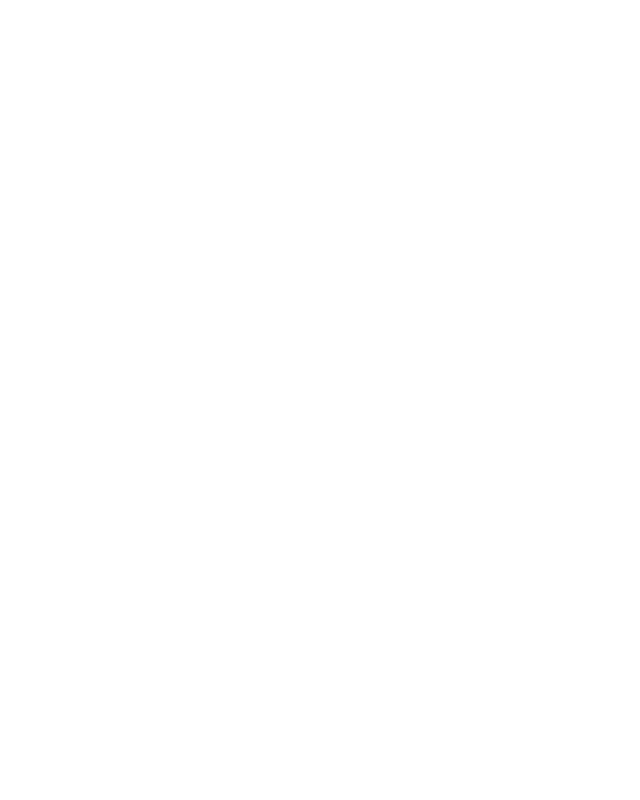
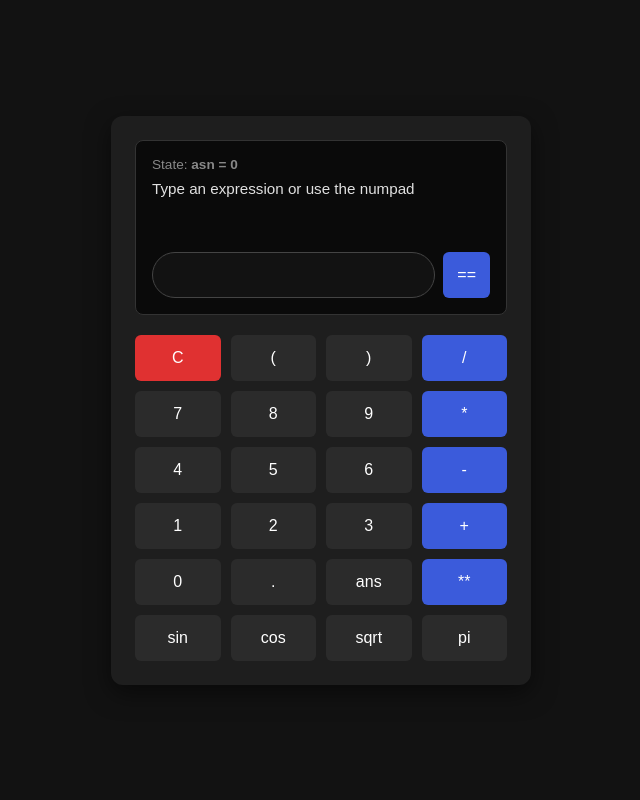
Before and after one commit to BimalReddy/Basic-Calculator, a Flask app: page / in a window 1280 px wide. Before the commit the part shown is empty. Shown: the whole page, without its empty margins (319-959 px from the left). Run offline with Flask 3, Linux system fonts and the light colour scheme.

Commit message:
improved the webpage appearance

```diff
--- a/templates/index.html
+++ b/templates/index.html
@@ -4,8 +4,171 @@
     <meta charset="UTF-8">
     <meta name="viewprt" content="initial-scale=1.0">
     <title>Calculator</title>
+    <style>
+        * {
+            box-sizing: border-box;
+            margin: 0;
+            padding: 0;
+            font-family: sans-serif, Verdana, Geneva, Tahoma;
+        }
+
+        body{
+            background-color: #121212;
+            color: #e0e0e0;
+            display: flex;
+            justify-content: center;
+            align-items:center;
+            min-height: 100vh;
+        }
+
+        .calculator-card{
+            background-color: #1e1e1e ;
+            width: 100%;
+            max-width: 420px;
+            padding: 24px;
+            border-radius: 12px;
+            box-shadow: 0 8px 24px rgba(0, 0, 0, 0.5);
+        }
+
+        .display-container {
+            background-color: #0a0a0a;
+            border: 1px solid #333;
+            border-radius: 8px;
+            padding: 16px;
+            margin-bottom: 20px
+        }
+
+        .status-bar {
+            font-size: 0.85rem;
+            color: #888;
+            margin-bottom: 8px;
+            display: flex;
+            justify-content: space-between;
+        }
+
+        .history-log {
+            min-height: 60px;
+            max-height: 120px;
+            overflow-y: auto;
+            font-family: monospace;
+            font-size: 0.95rem;
+            margin-bottom: 12px;
+        }
+
+        .history-item{
+            margin-bottom: 4px;
+        }
+
+        .history-item.error{
+            color: #ff6b6b;
+        }
+
+         .history-item.success{
+            color: #51cf66;
+        }
+
+        .input-group{
+            display: flex;
+            gap: 8px;
+        }
+
+        input[type="text"]{
+            flex: 1;
+            background-color: #121212;
+            border: 1px solid #444;
+            color: #fff;
+            padding: 10px 12px;
+            font-size: 1rem;
+            border-radius: 6pc;
+            outline: none;
+        }
+
+        .numpad{
+            display: grid;
+            grid-template-columns: repeat(4,1fr);
+            gap: 10px;
+        }
+
+        button{
+            background-color: #2b2b2b;
+            color: #fff;
+            border: none;
+            padding: 14px;
+            font-size: 1rem;
+            border-radius: 6px;
+            cursor: pointer;
+            transition: background 0.2s;
+        }
+
+        button:hover{
+            background-color: #3d3d3d;
+        }
+
+        button.op{
+            background-color: #3b5bdb;
+        }
+
+        button.op:hover{
+            background-color: #4c6ef5;
+        }
+
+        button.action{
+            background-color: #e03131;
+        }
+
+        button.action:hover{
+            background-color: #f03e3e;
+        }
+    </style>
 </head>
 <body>
+<div class="calculator-card">
+    <div class="display-container">
+        <div class="status-bar">
+                <span>State: <strong id="ans-display">asn = 0</strong></span>
+        </div>
 
+        <div id="history-log" class="history-log">
+            <div class="history-item">Type an expression or use the numpad</div>
+        </div>
+
+        <div class="input-group">
+            <input type="text" id="calc-input">
+            <button id="send-btn" class="op">==</button>
+        </div>
+    </div>
+
+    <div class="numpad">
+        <button class="action" data-val="clear">C</button>
+        <button data-val="(">(</button>
+        <button data-val=")">)</button>
+        <button class="op" data-val="/">/</button>
+
+        <button data-val="7">7</button>
+        <button data-val="8">8</button>
+        <button data-val="9">9</button>
+        <button class= "op" data-val="*">*</button>
+
+        <button data-val="4">4</button>
+        <button data-val="5">5</button>
+        <button data-val="6">6</button>
+        <button class= "op" data-val="-">-</button>
+
+        <button data-val="1">1</button>
+        <button data-val="2">2</button>
+        <button data-val="3">3</button>
+        <button class= "op" data-val="+">+</button>
+
+        <button data-val="0">0</button>
+        <button data-val=".">.</button>
+        <button data-val="ans">ans</button>
+        <button class= "op" data-val="**">**</button>
+
+        <button data-val="sin(">sin</button>
+        <button data-val="cos(">cos</button>
+        <button data-val="sqrt(">sqrt</button>
+        <button data-val="pi">pi</button>
+    </div>
+</div>
 </body>
 </html>
```
